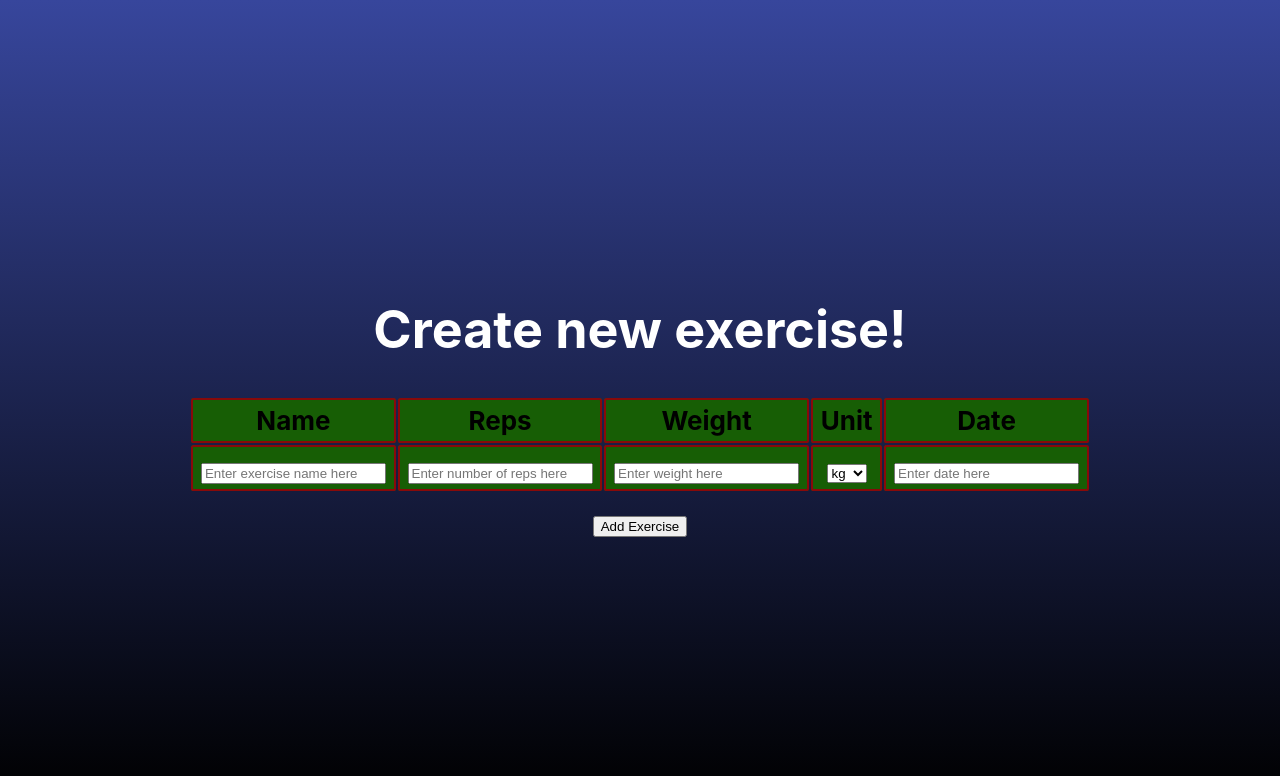
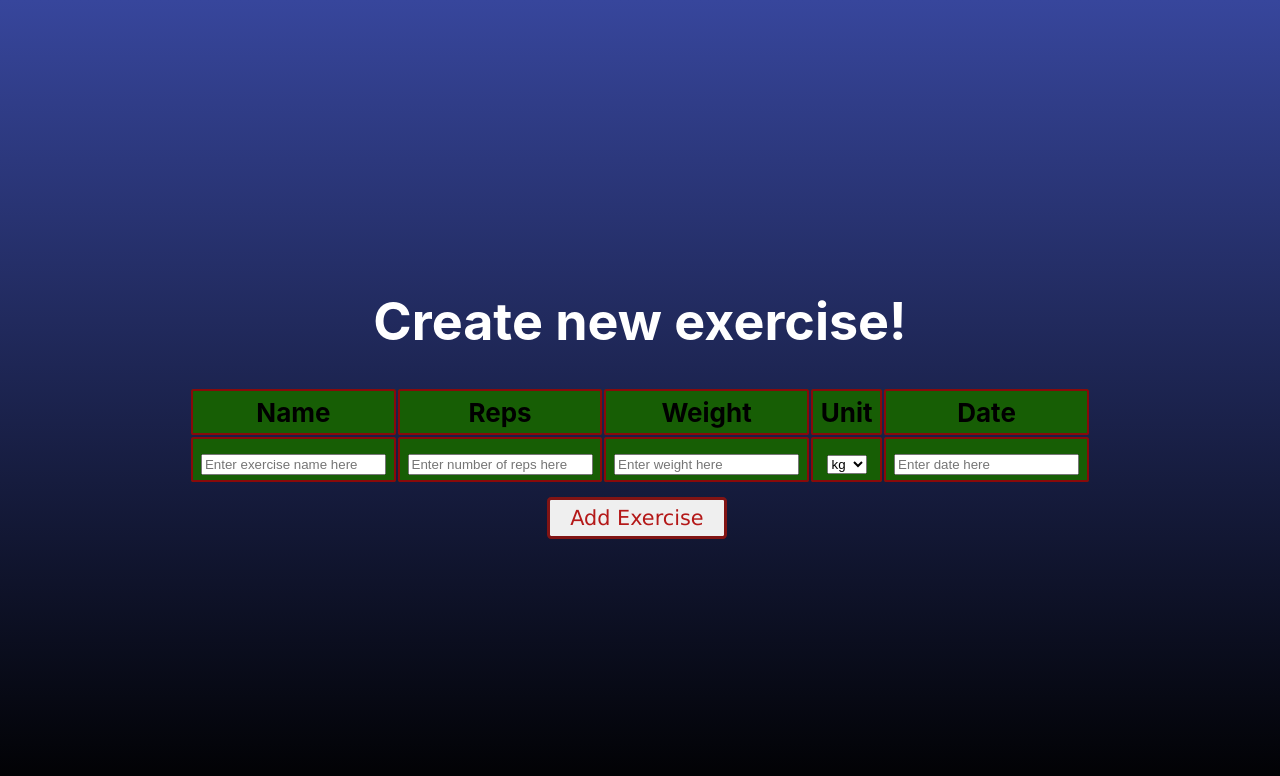
Before and after one commit to Rasheednour/CS290-Exercise-Tracker, a React (Create React App) app in the folder exercise-frontend/: page /create-exercise in a window 1280 px wide. Shown: the top 776 px of the page. Built offline with nearby package versions, Linux system fonts and the light colour scheme.

Commit message:
changed edit/create button styling

```diff
--- a/exercise-frontend/src/Pages/CreatePage.js
+++ b/exercise-frontend/src/Pages/CreatePage.js
@@ -89,7 +89,7 @@ export const CreatePage = () => {
           </tr>
         </tbody>
         </table>
-        <button
+        <button className="button1"
         onClick={addExercise}>
           Add Exercise
           </button>
--- a/exercise-frontend/src/Pages/EditPage.js
+++ b/exercise-frontend/src/Pages/EditPage.js
@@ -31,7 +31,7 @@ export const EditPage = ({exerciseToEdit}) => {
   return (
     <div>
         <h1>
-          Create new exercise!
+          Edit Exercise
         </h1>
         <table>
         <thead>
@@ -89,7 +89,7 @@ export const EditPage = ({exerciseToEdit}) => {
           </tr>
         </tbody>
         </table>
-        <button
+        <button className="button1"
         onClick={editExercise}>
           Save
           </button>
```
